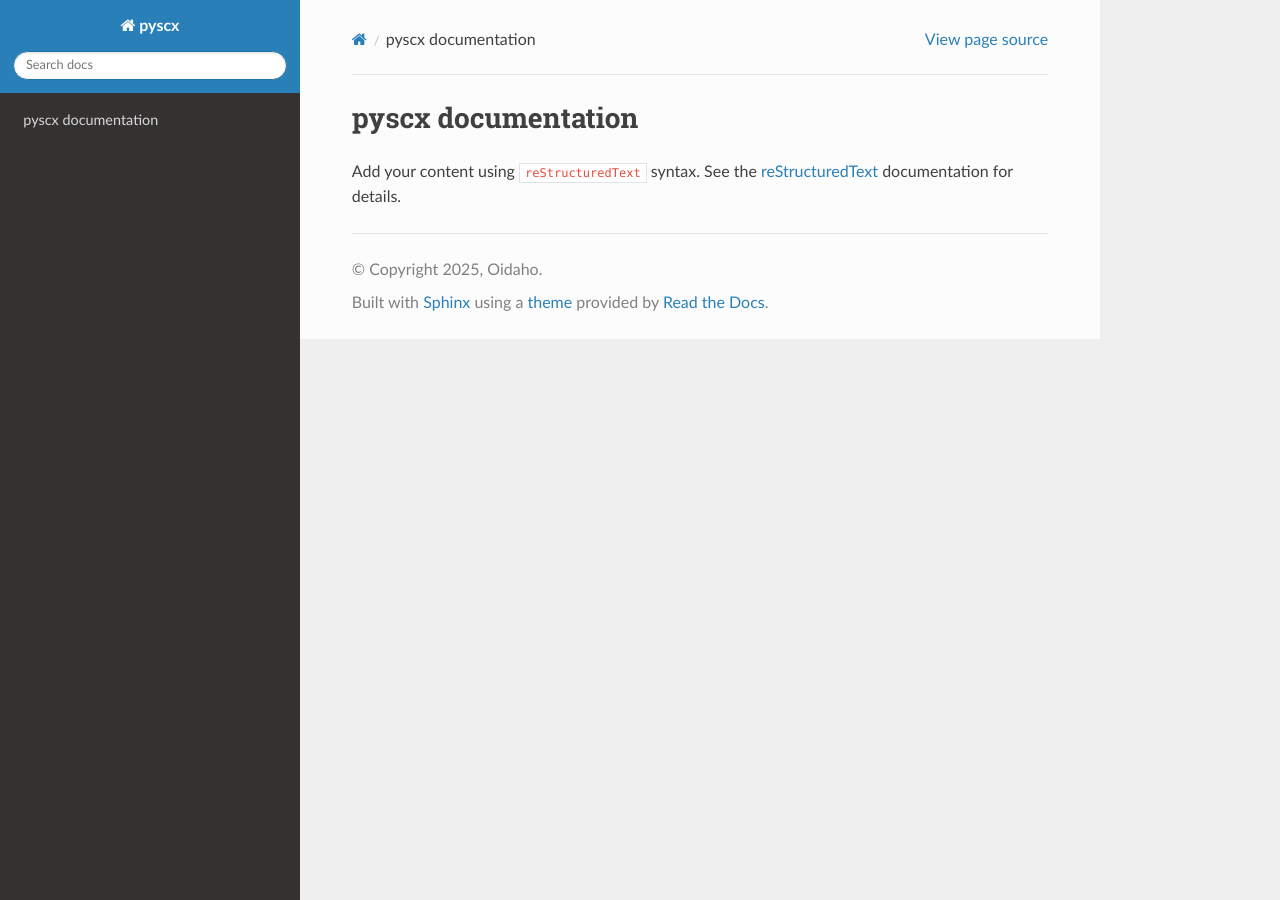
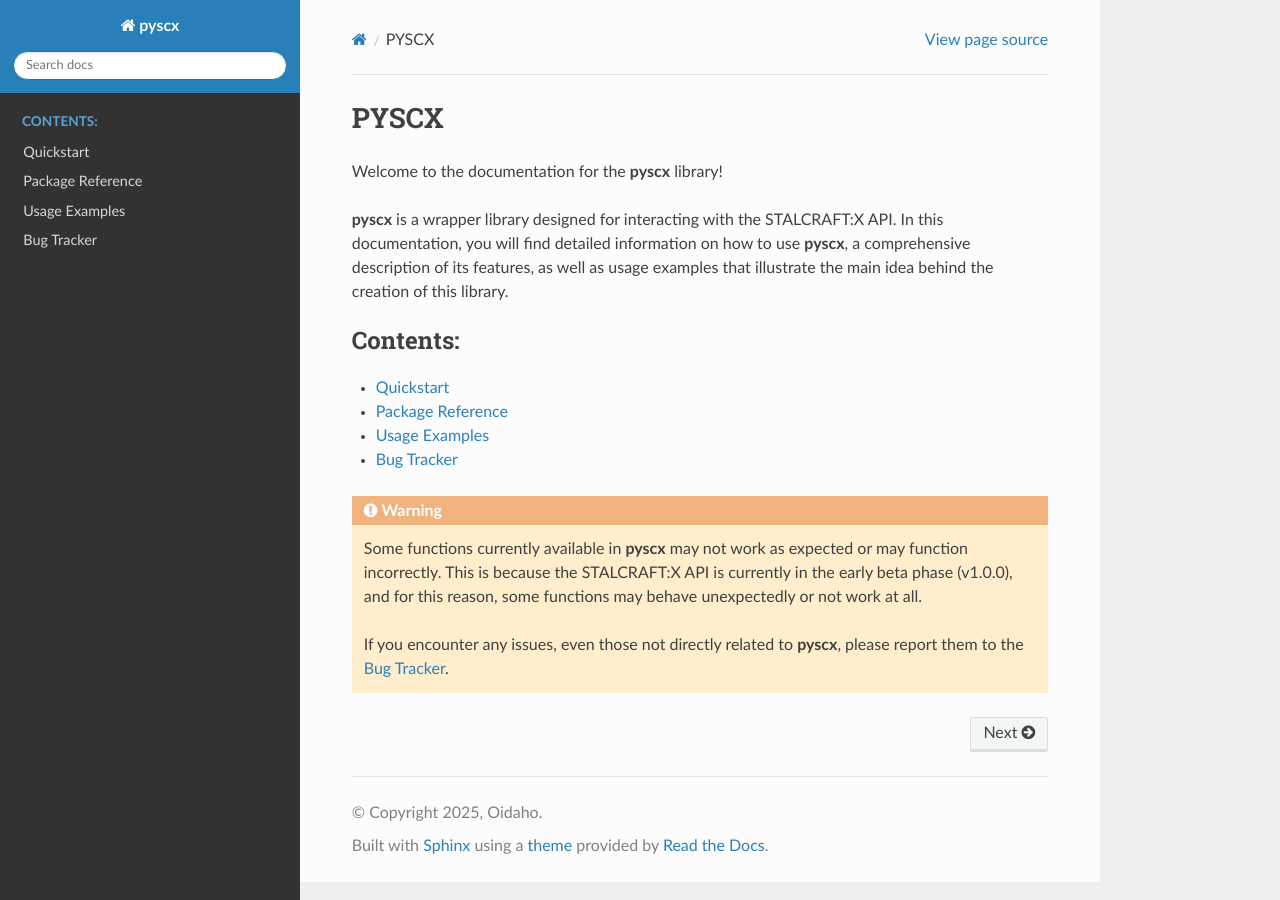
Before and after one commit to Oidaho/pyscx, a Sphinx documentation site: the page built from docs/source/index.rst, in a window 1280 px wide. Built offline with Sphinx 7.4.7 and the Read the Docs theme 3.1.0, drawn with Linux system fonts in a browser that asks for light colours.

Commit message:
The basic structure of the documentation (#15)

```diff
--- /dev/null
+++ b/docs/source/examples.rst
@@ -0,0 +1,2 @@
+Usage Examples
+====================================
--- a/docs/source/index.rst
+++ b/docs/source/index.rst
@@ -3,14 +3,31 @@
    You can adapt this file completely to your liking, but it should at least
    contain the root `toctree` directive.
 
-pyscx documentation
-===================
+PYSCX
+====================================
 
-Add your content using ``reStructuredText`` syntax. See the
-`reStructuredText <https://www.sphinx-doc.org/en/master/usage/restructuredtext/index.html>`_
-documentation for details.
+Welcome to the documentation for the **pyscx** library!
+
+**pyscx** is a wrapper library designed for interacting with the STALCRAFT:X API.
+In this documentation, you will find detailed information on how to use **pyscx**,
+a comprehensive description of its features, as well as usage examples
+that illustrate the main idea behind the creation of this library.
 
 
 .. toctree::
    :maxdepth: 2
    :caption: Contents:
+
+   quickstart
+   reference
+   examples
+   Bug Tracker <https://github.com/Oidaho/pyscx/issues>
+
+
+.. warning::
+   Some functions currently available in **pyscx** may not work as expected or may function incorrectly.
+   This is because the STALCRAFT:X API is currently in the early beta phase (v1.0.0),
+   and for this reason, some functions may behave unexpectedly or not work at all.
+
+   If you encounter any issues, even those not directly related to **pyscx**,
+   please report them to the `Bug Tracker <https://github.com/Oidaho/pyscx/issues>`_.
--- /dev/null
+++ b/docs/source/quickstart.rst
@@ -0,0 +1,2 @@
+Quickstart
+====================================
--- /dev/null
+++ b/docs/source/reference.rst
@@ -0,0 +1,2 @@
+Package Reference
+====================================
```
